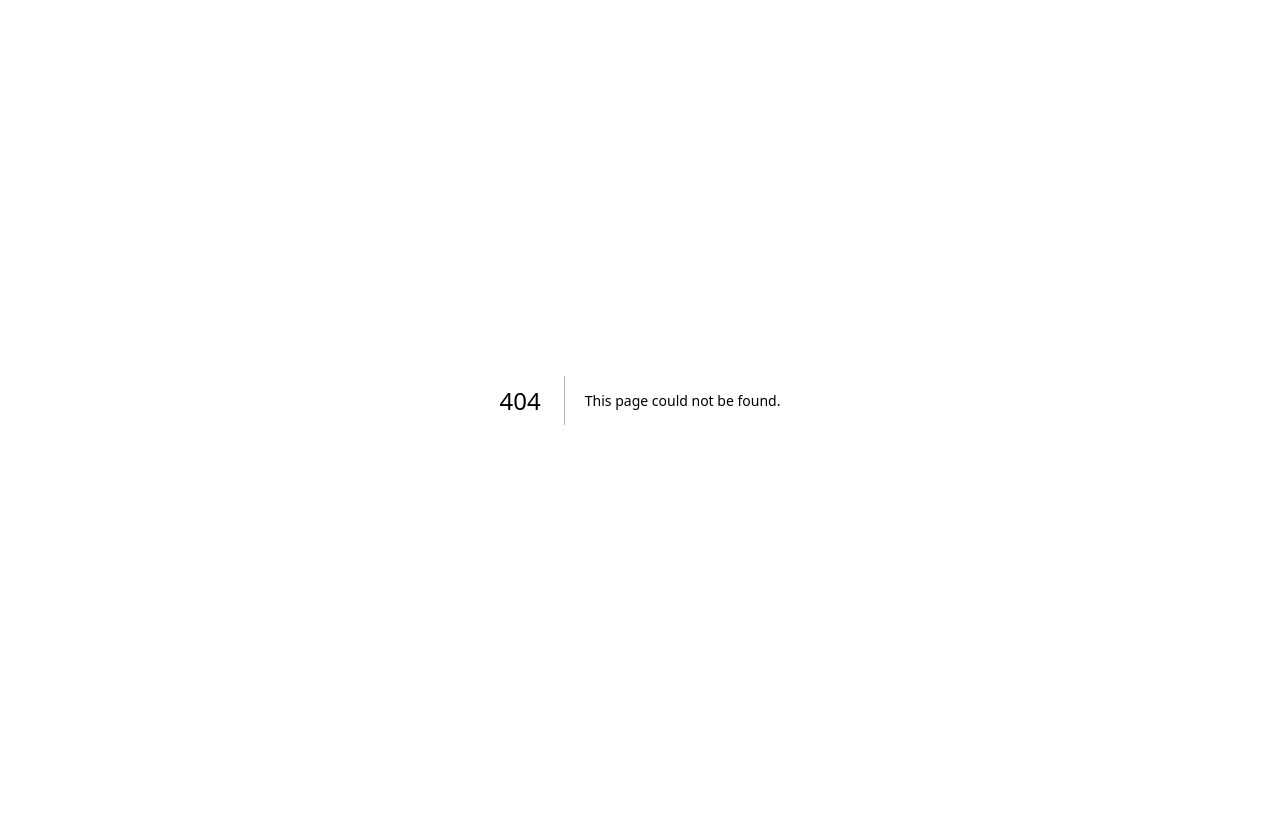
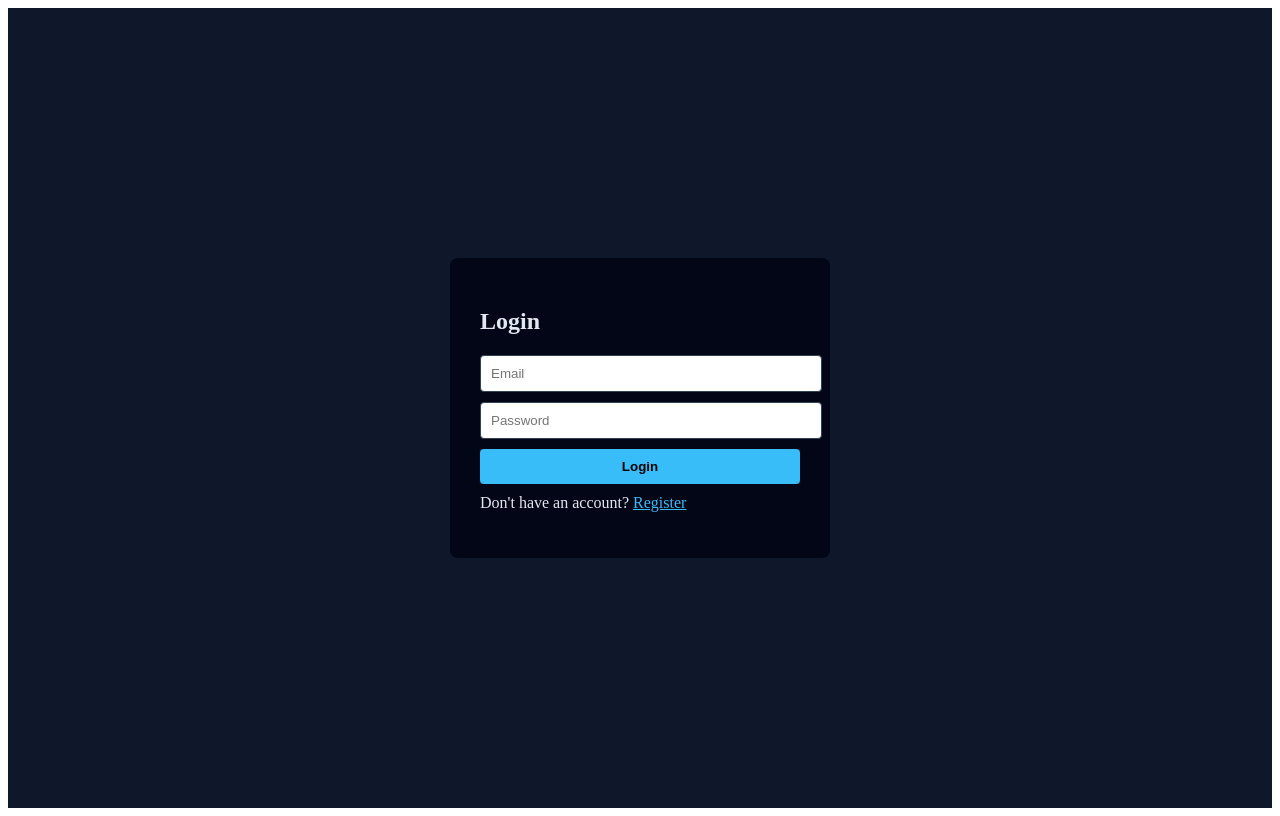
Before and after one commit to astroboy-indosoft/aorta, a Next.js app: page /login in a window 1280 px wide. Before the commit this address had no page. Built offline with nearby package versions, Linux system fonts and the light colour scheme.

Commit message:
Fix login page for App Router

```diff
--- /dev/null
+++ b/app/login/page.js
@@ -0,0 +1,87 @@
+'use client';
+
+import { useState } from 'react';
+
+export default function Login() {
+  const [form, setForm] = useState({ email: '', password: '' });
+  const [error, setError] = useState('');
+  const [loading, setLoading] = useState(false);
+
+  const handleChange = (e) => {
+    setForm({ ...form, [e.target.name]: e.target.value });
+  };
+
+  const handleSubmit = async (e) => {
+    e.preventDefault();
+    setError('');
+
+    if (!form.email || !form.password) {
+      return setError('All fields are required');
+    }
+
+    setLoading(true);
+
+    try {
+      const res = await fetch('/api/auth/login', {
+        method: 'POST',
+        headers: {
+          'Content-Type': 'application/json'
+        },
+        body: JSON.stringify({
+          email: form.email.toLowerCase(),
+          password: form.password
+        })
+      });
+
+      const data = await res.json();
+
+      if (!res.ok) {
+        throw new Error(data.message || 'Login failed');
+      }
+
+      window.location.href = '/';
+    } catch (err) {
+      setError(err.message);
+    } finally {
+      setLoading(false);
+    }
+  };
+
+  return (
+    <div style={{ display: 'flex', justifyContent: 'center', alignItems: 'center', height: '100vh', background: '#0f172a', color: '#e2e8f0' }}>
+      <form onSubmit={handleSubmit} style={{ background: '#020617', padding: 30, borderRadius: 8, width: 320 }}>
+        <h2 style={{ marginBottom: 20 }}>Login</h2>
+
+        <input name="email" placeholder="Email" onChange={handleChange} style={inputStyle} />
+        <input name="password" type="password" placeholder="Password" onChange={handleChange} style={inputStyle} />
+
+        {error && <p style={{ color: 'red' }}>{error}</p>}
+
+        <button type="submit" disabled={loading} style={buttonStyle}>
+          {loading ? 'Logging in...' : 'Login'}
+        </button>
+
+        <p style={{ marginTop: 10 }}>
+          Don't have an account? <a href="/register" style={{ color: '#38bdf8' }}>Register</a>
+        </p>
+      </form>
+    </div>
+  );
+}
+
+const inputStyle = {
+  width: '100%',
+  padding: 10,
+  marginBottom: 10,
+  borderRadius: 4,
+  border: '1px solid #334155'
+};
+
+const buttonStyle = {
+  width: '100%',
+  padding: 10,
+  borderRadius: 4,
+  background: '#38bdf8',
+  border: 'none',
+  fontWeight: 'bold'
+};
```
